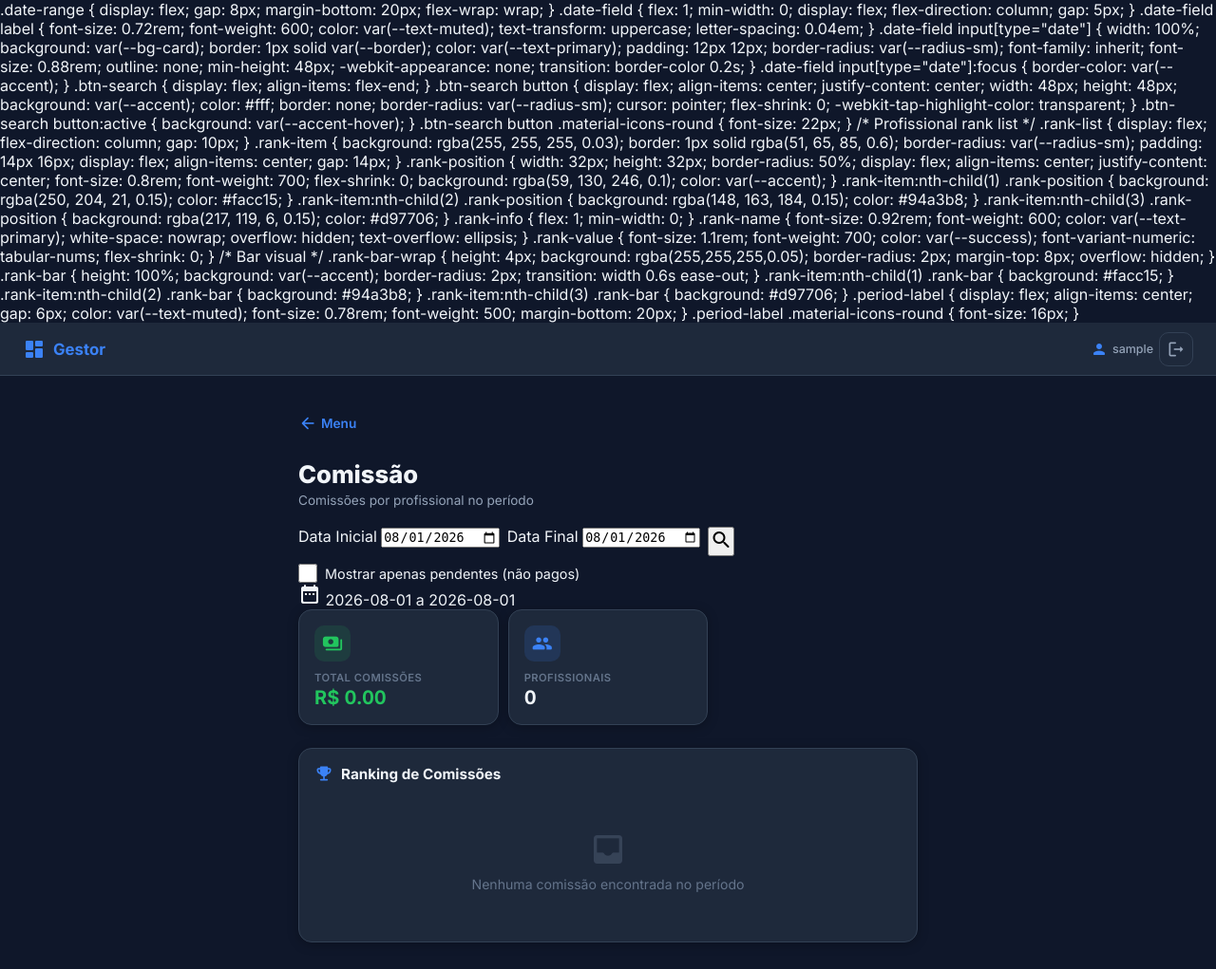
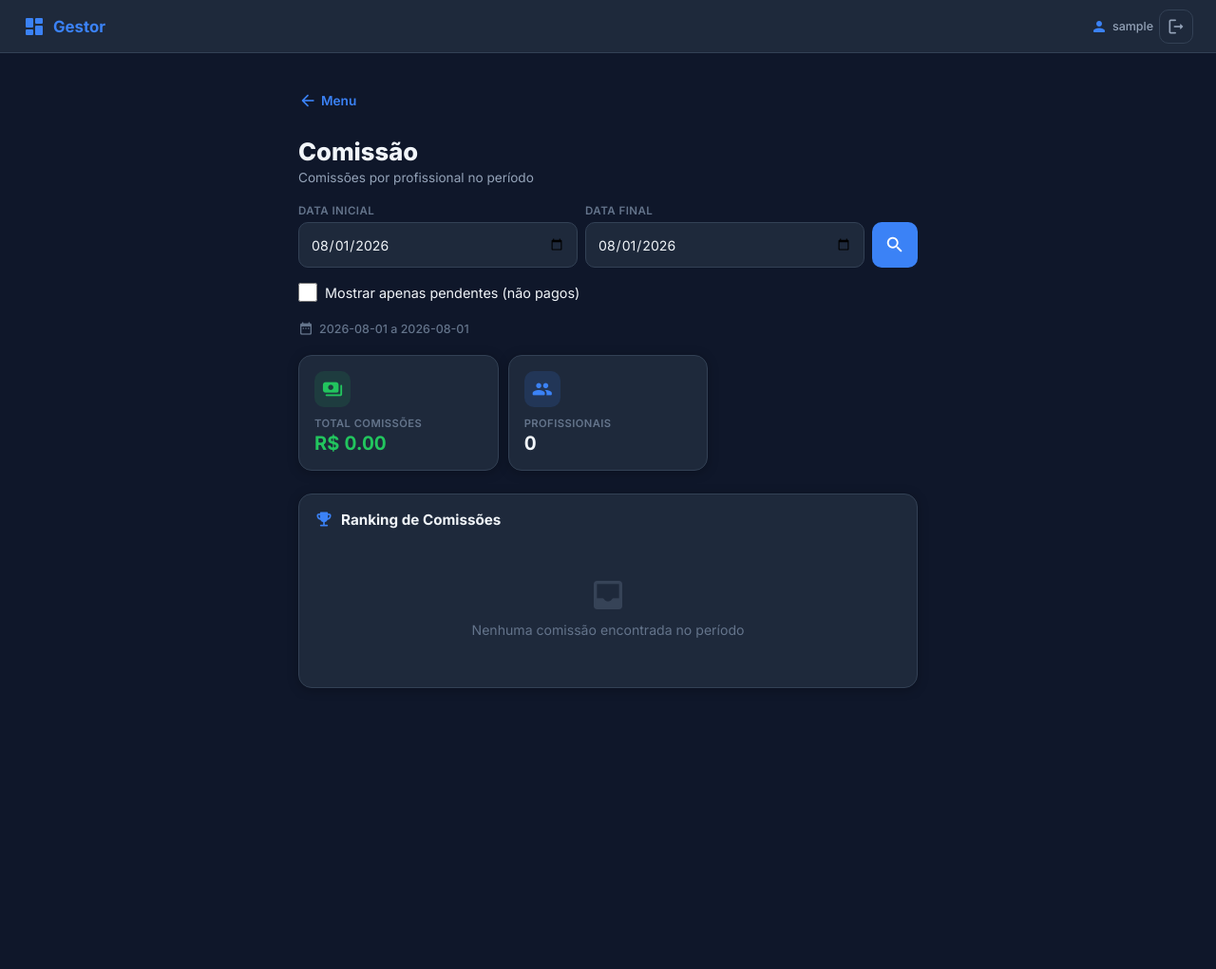
Before and after one commit to darionatal/gestor, a Flask app: page /comissao in a window 1280 px wide. Shown: the whole page at 95% size. After the commit the page ends 725 px from the top, so only its background shows below. Run offline with Flask 3, Linux system fonts and the light colour scheme; the visitor is signed in with stand-in values (Sample User, id 1); data that the repository does not hold is empty; some libraries are stand-ins or nearby versions.

Commit message:
ajuste css

```diff
--- a/templates/comissao.html
+++ b/templates/comissao.html
@@ -3,6 +3,7 @@
 {% block title %}Comissão · Gestor{% endblock %}
 
 {% block extra_css %}
+<style>
 .date-range {
     display: flex;
     gap: 8px;
@@ -253,7 +254,7 @@
                 <div class="rank-name">{{ item.nome }}</div>
                 {% if total_comissao > 0 %}
                 <div class="rank-bar-wrap">
-                    <div class="rank-bar" style="width: {{ (item.comissao / total_comissao * 100)|round(1) }}%"></div>
+                    <div class="rank-bar" data-width="{{ (item.comissao / total_comissao * 100)|round(1) }}"></div>
                 </div>
                 {% endif %}
             </div>
@@ -274,3 +275,16 @@
     {% endif %}
 </div>
 {% endblock %}
+
+{% block extra_js %}
+<script>
+document.addEventListener('DOMContentLoaded', function () {
+    document.querySelectorAll('.rank-bar[data-width]').forEach(function (bar) {
+        const value = parseFloat(bar.getAttribute('data-width'));
+        if (!Number.isNaN(value)) {
+            bar.style.width = value + '%';
+        }
+    });
+});
+</script>
+{% endblock %}
```
